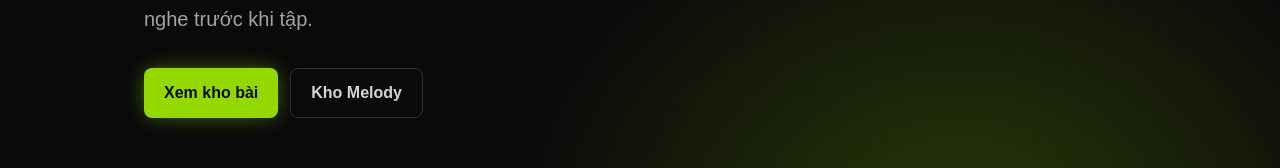
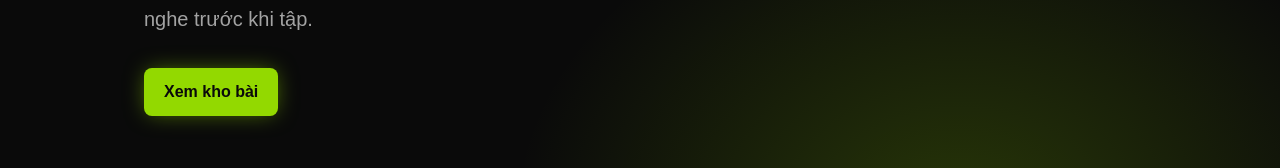
Before and after one commit to thanhthaonguyen680/solo-tab, a Next.js app: page / in a window 1280 px wide. Shown: the part 420-588 px from the top of the page. Built offline with nearby package versions, Linux system fonts and the light colour scheme; no server answers; the database is empty; a web font is replaced by a local one.

Commit message:
Drop the Melody button from the home hero
Co-Authored-By: Claude Opus 5.5 <noreply@anthropic.com>

```diff
--- a/src/i18n/index.ts
+++ b/src/i18n/index.ts
@@ -29,7 +29,6 @@ const vi = {
     title: "Tab guitar solo & melody, đọc là chơi được.",
     lead: "Mỗi bài có tab rõ ràng, độ khó, tông, tempo và audio mẫu để nghe trước khi tập.",
     browse: "Xem kho bài",
-    melody: "Kho Melody",
     perMonth: (price: number) => `${formatVnd(price)}/tháng`,
     latestEyebrow: "Mới cập nhật",
     latestTitle: "Danh sách bài",
@@ -120,7 +119,6 @@ const en: Dict = {
     title: "Guitar solo & melody tabs you can play right away.",
     lead: "Every song comes with a clear tab, difficulty, key, tempo and audio to listen to before you practise.",
     browse: "Browse tabs",
-    melody: "Melody tabs",
     perMonth: (price) => `${formatVnd(price)}/month`,
     latestEyebrow: "Just added",
     latestTitle: "All tabs",
--- a/src/views/HomeView.tsx
+++ b/src/views/HomeView.tsx
@@ -28,13 +28,9 @@ export async function HomeView({ lang }: { lang: Lang }) {
             <Link href={solo} className={buttonPrimary("lg")}>
               {t.home.browse}
             </Link>
-            {site.membership ? (
+            {site.membership && (
               <Link href="/goi" className={buttonSecondary("lg")}>
                 {t.home.perMonth(site.pricePerMonth)}
-              </Link>
-            ) : (
-              <Link href={paths.collection(lang, "melody")} className={buttonSecondary("lg")}>
-                {t.home.melody}
               </Link>
             )}
           </div>
```
